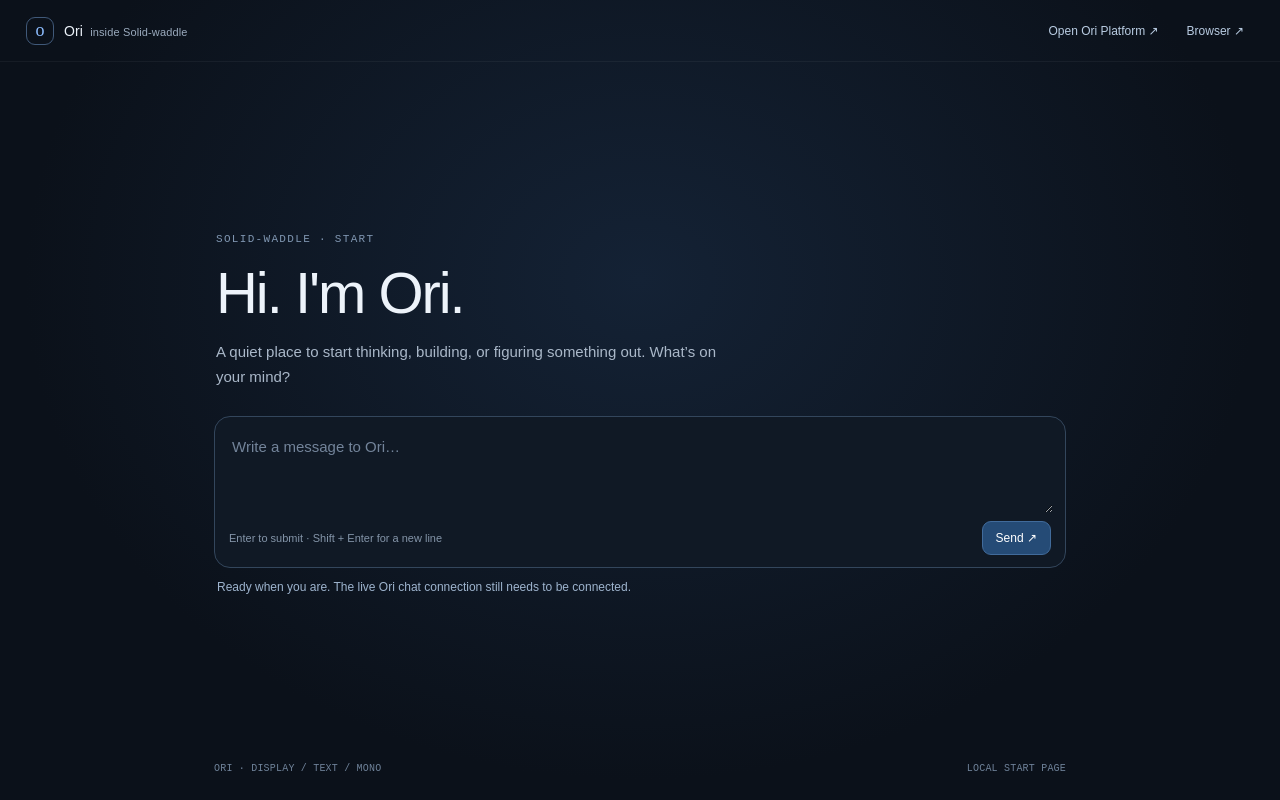
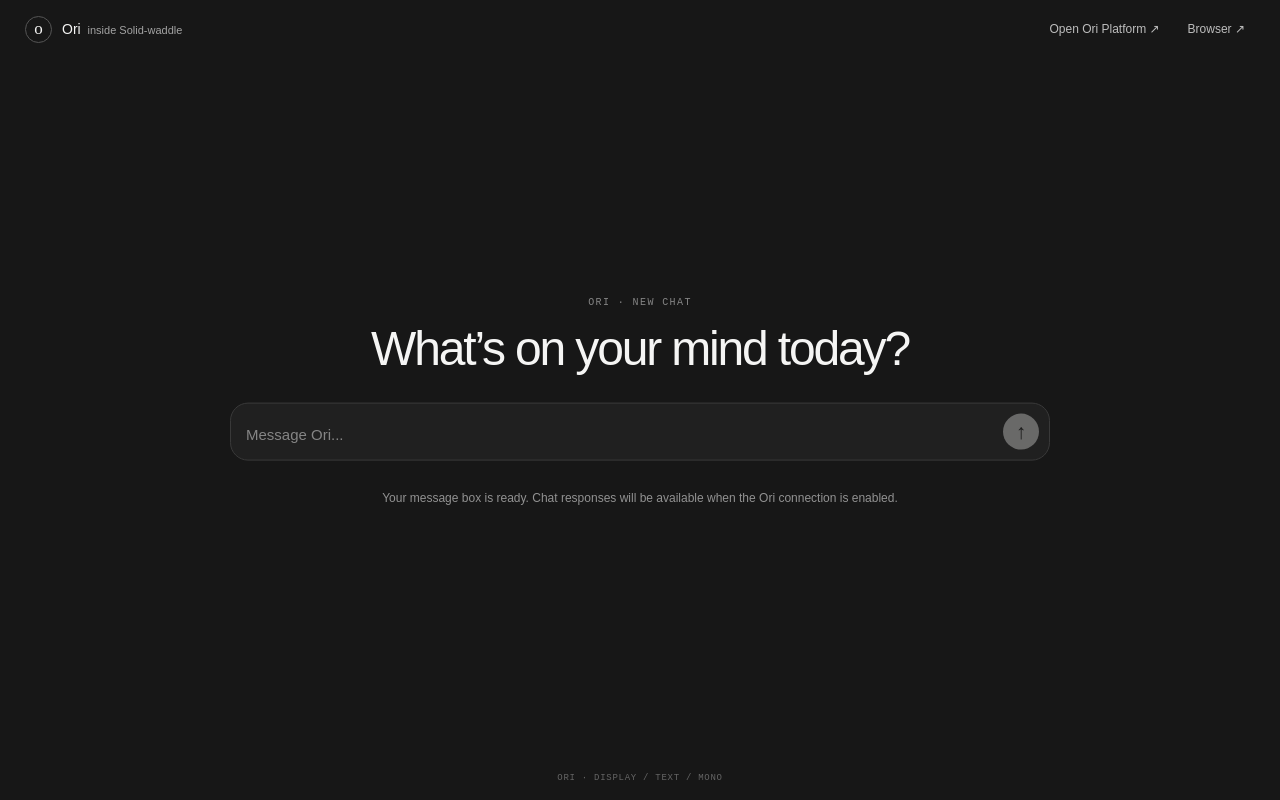
Before and after one commit to 30lnewcomb-byte/solid-waddle, a website: page ori-start.html in a window 1280 px wide. Drawn offline with Linux system fonts and the light colour scheme; a web font is replaced by a local one.

Commit message:
Match Ori start page to chat layout with charcoal theme

```diff
--- a/ori-start.html
+++ b/ori-start.html
@@ -3,28 +3,31 @@
 <head>
 <meta charset="utf-8">
 <meta name="viewport" content="width=device-width,initial-scale=1">
-<meta name="theme-color" content="#0b111a">
+<meta name="theme-color" content="#171717">
 <title>Ori · Solid-waddle</title>
 <style>
 @font-face{font-family:"Ori Text";src:url("https://ori-platform.vercel.app/fonts/OriText-Regular.woff2") format("woff2");font-display:swap}
 @font-face{font-family:"Ori Display";src:url("https://ori-platform.vercel.app/fonts/OriDisplay-Regular.woff2") format("woff2");font-display:swap}
 @font-face{font-family:"Ori Mono";src:url("https://ori-platform.vercel.app/fonts/OriMono-Regular.woff2") format("woff2");font-display:swap}
-:root{color-scheme:dark;--bg:#0b111a;--panel:#121b27;--line:#2b394b;--text:#edf3fa;--muted:#9aaabd;--blue:#8dbdff;--blue-bg:#182b40;font-family:"Ori Text",Arial,sans-serif;color:var(--text);background:var(--bg)}
-*{box-sizing:border-box}html,body{width:100%;height:100%;margin:0}body{min-height:100dvh;background:radial-gradient(ellipse at 50% 35%,#142235 0%,var(--bg) 68%);display:flex;flex-direction:column}
-header{height:62px;flex-shrink:0;display:flex;align-items:center;justify-content:space-between;padding:0 26px;border-bottom:1px solid #ffffff0c}
-.brand{display:flex;align-items:center;gap:10px;font-size:14px;letter-spacing:.01em}.brand-mark{display:grid;place-items:center;width:28px;height:28px;border:1px solid #405979;border-radius:9px;color:var(--blue);font:18px "Ori Display",serif}.brand small{color:var(--muted);font-size:11px;margin-left:3px}
-.header-actions{display:flex;align-items:center;gap:8px}.link{color:#b9cce2;text-decoration:none;font-size:12px;padding:8px 10px;border-radius:8px}.link:hover{background:#ffffff0b;color:white}
-main{flex:1;min-height:0;width:min(900px,100%);margin:0 auto;padding:28px 24px 26px;display:flex;flex-direction:column}
-.greeting{margin:auto 0 26px;padding:0 0 0 2px}.eyebrow{font:11px "Ori Mono",monospace;letter-spacing:.12em;text-transform:uppercase;color:#8097b2;margin:0 0 17px}
-h1{font:400 clamp(38px,6vw,58px)/1.08 "Ori Display","Ori Text",sans-serif;letter-spacing:-.035em;margin:0 0 14px}
-.subtext{font-size:15px;line-height:1.7;color:#aab8c9;margin:0;max-width:510px}
-.composer-wrap{margin:0 0 auto}.composer{border:1px solid #33465c;background:#101925;border-radius:16px;padding:12px;transition:border-color .15s,box-shadow .15s}.composer:focus-within{border-color:#6489b8;box-shadow:0 0 0 3px #8dbdff12}
-textarea{display:block;width:100%;min-height:78px;max-height:180px;resize:vertical;border:0;outline:0;background:transparent;color:var(--text);font:15px/1.6 "Ori Text",Arial,sans-serif;padding:6px 5px}textarea::placeholder{color:#73849a}
-.composer-bottom{display:flex;align-items:center;justify-content:space-between;gap:12px;padding:8px 2px 0}.hint{font-size:11px;color:#8495a9;line-height:1.5}
-button{font:inherit;cursor:pointer;border-radius:9px;padding:9px 13px;border:1px solid #34465c;background:#172435;color:#dce8f6;font-size:12px}button:hover:not(:disabled){background:#20344b;border-color:#56769b}button:focus-visible,a:focus-visible,textarea:focus-visible{outline:2px solid var(--blue);outline-offset:3px}.primary{background:#254b76;border-color:#416b9b;color:#fff}.primary:hover:not(:disabled){background:#2e5b8e}
-.notice{min-height:18px;margin:10px 3px 0;color:#9eb4ce;font-size:12px;line-height:1.5}.notice.error{color:#ffb7bc}
-footer{display:flex;align-items:center;justify-content:space-between;gap:12px;padding-top:24px;color:#6f8299;font:10px "Ori Mono",monospace;letter-spacing:.02em}
-@media(max-width:600px){header{padding:0 16px}main{padding:26px 16px 18px}.brand small{display:none}.greeting{margin-bottom:22px}h1{font-size:42px}.subtext{font-size:14px}footer{font-size:9px}}
+:root{color-scheme:dark;--bg:#171717;--panel:#202020;--text:#f5f5f4;--muted:#a3a3a3;--soft:#737373;--line:#383838;--accent:#e7e7e7;font-family:"Ori Text",Arial,Helvetica,sans-serif;color:var(--text);background:var(--bg)}
+*{box-sizing:border-box}html,body{width:100%;height:100%;margin:0}body{min-height:100dvh;background:var(--bg);display:flex;flex-direction:column}
+header{height:58px;flex-shrink:0;display:flex;align-items:center;justify-content:space-between;padding:0 25px}
+.brand{display:flex;align-items:center;gap:10px;font-size:14px;color:var(--text)}.brand-mark{display:grid;place-items:center;width:27px;height:27px;border:1px solid #555;border-radius:50%;color:#f5f5f4;font:17px "Ori Display",serif}.brand small{color:var(--muted);font-size:11px;margin-left:3px}
+.header-actions{display:flex;align-items:center;gap:8px}.link{color:#bdbdbd;text-decoration:none;font-size:12px;padding:8px 10px;border-radius:8px}.link:hover{background:#ffffff0b;color:white}
+main{flex:1;min-height:0;width:100%;display:flex;flex-direction:column;align-items:center;justify-content:center;padding:20px 22px 58px}
+.chat-stage{width:min(820px,100%);display:flex;flex-direction:column;align-items:center;justify-content:center;gap:28px;transform:translateY(-4%)}
+.greeting{width:100%;text-align:center;margin:0}.eyebrow{font:10px "Ori Mono",monospace;letter-spacing:.14em;color:#858585;margin:0 0 15px;text-transform:uppercase}
+h1{font:400 clamp(32px,4.2vw,48px)/1.08 "Ori Display","Ori Text",sans-serif;letter-spacing:-.045em;margin:0;color:#f5f5f4}
+.composer{position:relative;width:100%;display:flex;align-items:flex-end;gap:8px;padding:10px;background:#202020;border:1px solid #393939;border-radius:18px;transition:border-color .18s,box-shadow .18s}
+.composer:focus-within{border-color:#666;box-shadow:0 8px 30px rgb(0 0 0 / 20%)}
+textarea{display:block;flex:1;width:100%;min-width:0;min-height:27px;max-height:180px;resize:none;border:0;outline:0;background:transparent;color:var(--text);font:15px/1.6 "Ori Text",Arial,sans-serif;padding:3px 5px}
+textarea::placeholder{color:#858585}
+button{font:inherit;cursor:pointer;border-radius:50%;width:36px;height:36px;flex:0 0 36px;display:grid;place-items:center;border:0;background:#f0f0ef;color:#171717;font-size:21px;line-height:1;transition:background .15s,opacity .15s}
+button:hover:not(:disabled){background:#d4d4d4}button:focus-visible,a:focus-visible,textarea:focus-visible{outline:2px solid #d4d4d4;outline-offset:3px}button:disabled{cursor:default;opacity:.35}
+.notice{min-height:18px;width:100%;text-align:center;margin:0;color:#929292;font-size:12px;line-height:1.5}
+.notice.error{color:#c5c5c5}
+footer{position:absolute;bottom:17px;left:0;right:0;display:flex;justify-content:center;color:#656565;font:9px "Ori Mono",monospace;letter-spacing:.08em}
+@media(max-width:600px){header{padding:0 14px}.brand small{display:none}main{padding:16px 16px 54px}.chat-stage{gap:24px}h1{font-size:35px}.link{padding:8px 6px;font-size:11px}textarea{font-size:14px}}
 @media(prefers-reduced-motion:reduce){*{transition:none!important}}
 </style>
 </head>
@@ -34,25 +37,30 @@ footer{display:flex;align-items:center;justify-content:space-between;gap:12px;pa
   <nav class="header-actions" aria-label="Quick links"><a class="link" href="https://ori-platform.vercel.app/chat" target="_blank" rel="noopener noreferrer">Open Ori Platform ↗</a><a class="link" href="/browser" target="_blank" rel="noopener noreferrer">Browser ↗</a></nav>
 </header>
 <main>
-  <section class="greeting" aria-labelledby="greeting-title">
-    <p class="eyebrow">SOLID-WADDLE · START</p>
-    <h1 id="greeting-title">Hi. I'm Ori.</h1>
-    <p class="subtext">A quiet place to start thinking, building, or figuring something out. What’s on your mind?</p>
+  <section class="chat-stage" aria-labelledby="greeting-title">
+    <div class="greeting">
+      <p class="eyebrow">ORI · NEW CHAT</p>
+      <h1 id="greeting-title">What’s on your mind today?</h1>
+    </div>
+    <form class="composer" id="chat-form" aria-label="Message Ori">
+      <textarea id="message" rows="1" maxlength="8000" placeholder="Message Ori..." aria-label="Message Ori"></textarea>
+      <button id="send-button" type="submit" aria-label="Send message" disabled>↑</button>
+    </form>
+    <p class="notice" id="status" role="status" aria-live="polite">Your message box is ready. Chat responses will be available when the Ori connection is enabled.</p>
   </section>
-  <section class="composer-wrap" aria-label="Chat with Ori">
-    <form class="composer" id="chat-form">
-      <textarea id="message" rows="3" maxlength="8000" placeholder="Write a message to Ori…" aria-label="Message to Ori"></textarea>
-      <div class="composer-bottom"><span class="hint">Enter to submit · Shift + Enter for a new line</span><button class="primary" id="send-button" type="submit">Send ↗</button></div>
-    </form>
-    <p class="notice" id="status" role="status" aria-live="polite">Ready when you are. The live Ori chat connection still needs to be connected.</p>
-  </section>
-  <footer><span>ORI · DISPLAY / TEXT / MONO</span><span>LOCAL START PAGE</span></footer>
+  <footer>ORI · DISPLAY / TEXT / MONO</footer>
 </main>
 <script>
 (() => {
   const form = document.querySelector("#chat-form");
   const input = document.querySelector("#message");
+  const send = document.querySelector("#send-button");
   const status = document.querySelector("#status");
+  input.addEventListener("input", () => {
+    send.disabled = !input.value.trim();
+    input.style.height = "auto";
+    input.style.height = Math.min(input.scrollHeight, 180) + "px";
+  });
   input.addEventListener("keydown", event => {
     if (event.key === "Enter" && !event.shiftKey) {
       event.preventDefault();
@@ -64,8 +72,7 @@ footer{display:flex;align-items:center;justify-content:space-between;gap:12px;pa
     const message = input.value.trim();
     if (!message) return;
     status.classList.add("error");
-    status.textContent = "This message hasn't been sent: Solid-waddle's server-side Ori chat connection isn't configured yet. Use “Open Ori Platform” to chat with Ori for now.";
-    input.focus();
+    status.textContent = "This message hasn't been sent: the Solid-waddle Ori chat connection is intentionally waiting until the runtime is available again. Use “Open Ori Platform” to chat with Ori for now.";
   });
 })();
 </script>
```
